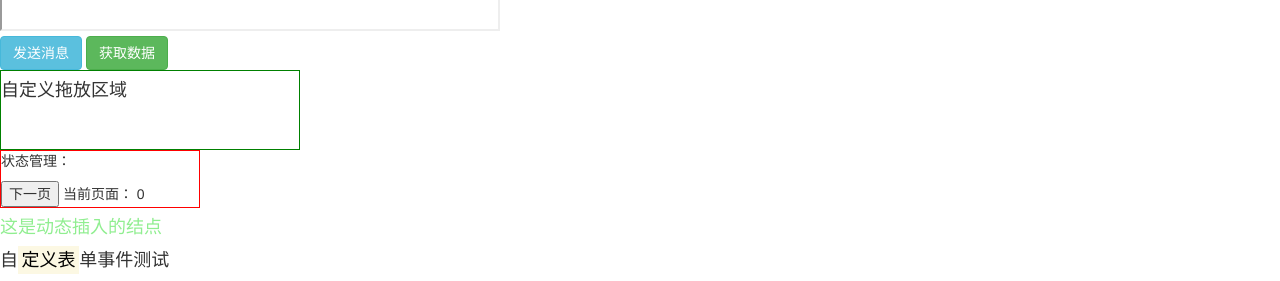
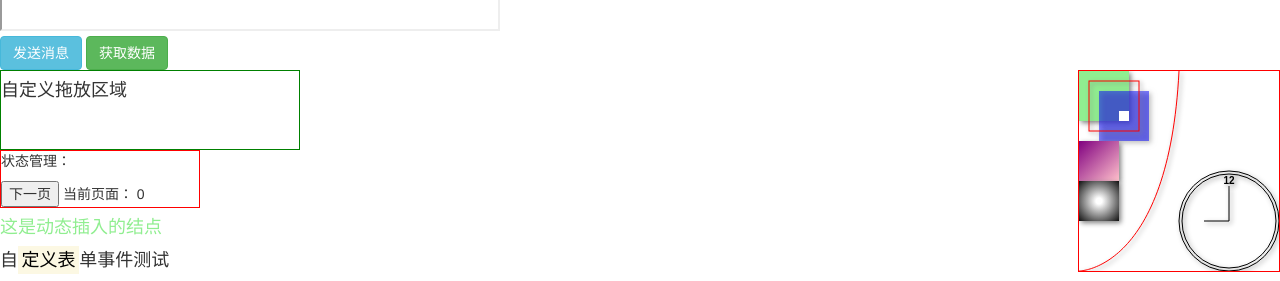
Before and after one commit to emosheeep/JSLearningTest, a plain HTML site: page index.html in a window 1280 px wide. Shown: the part 375-656 px from the top of the page. Drawn offline with nearby package versions, Linux system fonts and the light colour scheme.

```diff
--- a/index.html
+++ b/index.html
@@ -33,6 +33,7 @@
 		<button class="btn btn-info" id="postmsg" draggable="true">发送消息</button>
 		<button class="btn btn-success" id="getInfo">获取数据</button>
 	</div>
+	<canvas id="drawing" width="200" height="200">您的浏览器不支持画图功能</canvas>
 	<div id="dragarea" contenteditable>
 		<h4>自定义拖放区域</h4>
 	</div>
@@ -97,6 +98,14 @@
 </script>
 
 <style type="text/css">
+	h4::selection{
+		background-color: black;
+		color: white;
+	}
+	#drawing{
+		border: 1px solid red;
+		float: right;
+	}
 	form[name='indexedDB']{
 		width: 400px;
 		border: 1px solid red;
--- a/index.js
+++ b/index.js
@@ -713,14 +713,14 @@
 
 	var indexedDB = window.indexedDB || window.webkitIndexedDB || window.mozIndexedDB || window.msIndexedDB
 	// 可以附带参数代表版本号，非必须
-	var request, request = indexedDB.open("administer")
+	var request = indexedDB.open("administer")
 	//异步方法
 	request.onsuccess = function(event){
 		// event.target就是request
 		console.log("indexedDB数据库打开/创建成功！")
 	}
 	request.onerror = function(event){
-		console.error("诗剧苦创建/打开失败")
+		console.error("数据库创建/打开失败")
 	}
 	request.onupgradeneeded = function(event){
 		// 数据库版本更新时创建表
@@ -896,3 +896,95 @@
 		console.log(event.data)
 	}
 } */
+
+
+/**
+ * canvas绘图
+ */
+draw()
+function draw(){
+	var drawing = document.querySelector("#drawing")
+
+	//首先检测getContext()方法是否存在
+	if(drawing.getContext){
+		var context = drawing.getContext("2d")
+
+		// context.globalAlpha = 0.5  // 全局透明度
+
+		// 设置阴影
+		context.shadowOffsetX = 2
+		context.shadowOffsetY = 2
+		context.shadowBlur = 5
+		context.shadowColor = "grey"
+
+		// context.globalCompositeOperation = "copy" //设置合成模式，该行设置了永远取最后一次的绘制结果，可用于刷新
+
+		//填充矩形
+		context.fillStyle = "lightgreen"
+		context.fillRect(0, 0, 50, 50)
+		context.fillStyle = "rgba(0, 0, 255, 0.5)"
+		context.fillRect(20, 20, 50, 50)
+
+		//描边矩形
+		context.strokeStyle = "red"
+		context.strokeRect(10, 10, 50, 50)
+
+		//清除画布指定区域内容
+		context.clearRect(40, 40, 10, 10)
+
+		//创建一个线性渐变
+		var gradient = context.createLinearGradient(0, 70, 40, 110)
+		gradient.addColorStop(0, "purple")
+		gradient.addColorStop(1, "pink")
+
+		// 绘制路径
+		context.fillStyle = gradient //线性渐变矩形
+		context.beginPath()
+		context.rect(0, 70, 40, 40) //记得和渐变位置坐标对应起来
+		context.fill() // 路径填充
+
+		gradient = context.createRadialGradient(20, 130, 3, 20, 130, 30)
+		gradient.addColorStop(0, "white")
+		gradient.addColorStop(1, "black")
+
+		context.fillStyle = gradient //径向渐变矩形
+		context.fillRect(0, 110, 40, 40) //创建矩形
+
+		//绘制曲线
+		context.beginPath()
+		context.bezierCurveTo(0, 200, 90, 200, 100, 0)
+		context.stroke() //路径描边
+
+		/**
+		 * 绘制一个钟表
+		 */
+		context.fillStyle = "black"
+		context.strokeStyle = "black"
+		//路径开始
+		context.beginPath()
+		//绘制外圆
+		context.arc(150, 150, 50, 0, 2 * Math.PI, false)
+		//绘制内圆
+		context.moveTo(197, 150)
+		context.arc(150, 150, 47, 0, 2 * Math.PI, false)
+
+		//变换原点
+		context.translate(150, 150)
+
+		// 绘制分针
+		context.moveTo(0, 0)
+		context.lineTo(0, -35)
+
+		// 绘制时针
+
+		context.moveTo(0, 0)
+		context.lineTo(-25, 0)
+		// 路径描边
+		context.stroke()
+		//绘制文本
+		context.font = "bold 10px Arial"
+		context.textAlign = "center"
+		context.textBaseline = "middle"
+		context.fillText("12", 0, -40)
+	}
+}
```
Also changed, not shown: 面向对象/index.html (added, +109 -0 lines), 面向对象/js设计模式.js (+243 -0 lines), 面向对象/js面向对象.js (line endings or trailing spaces).
